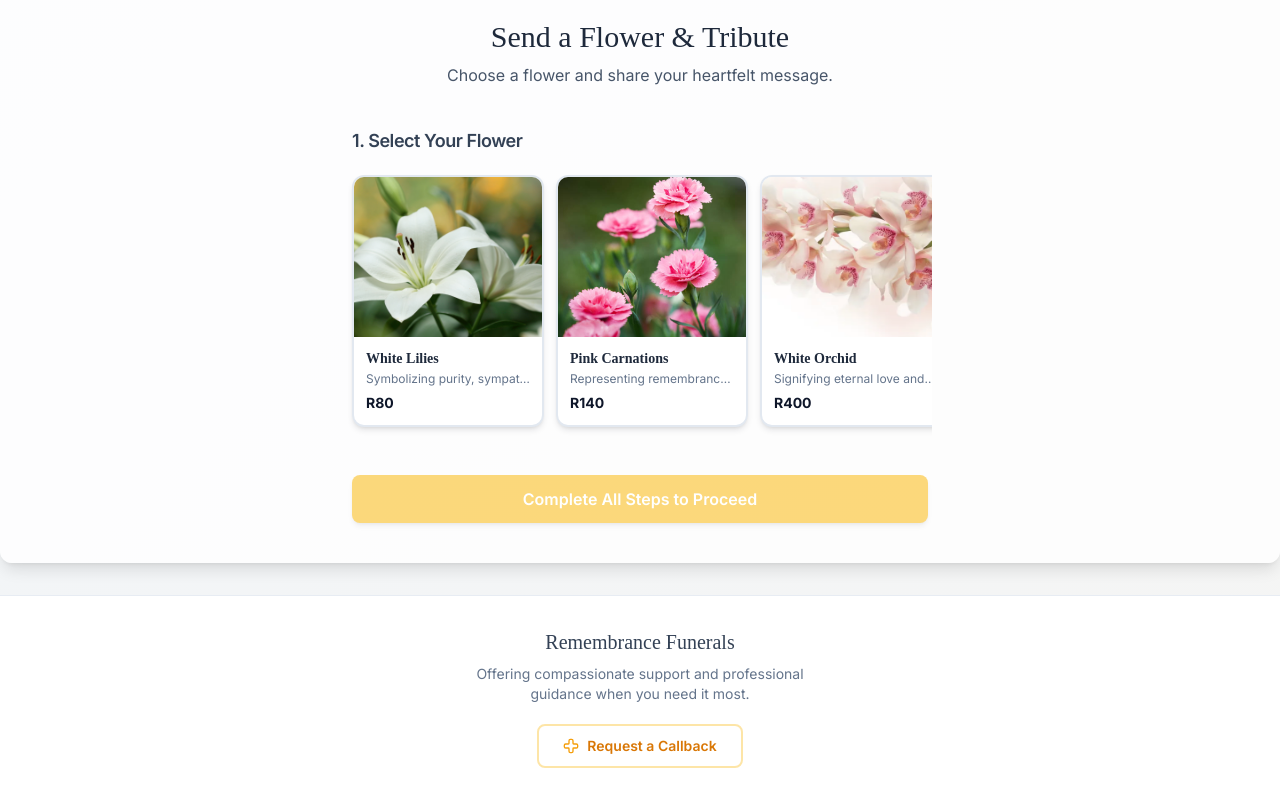
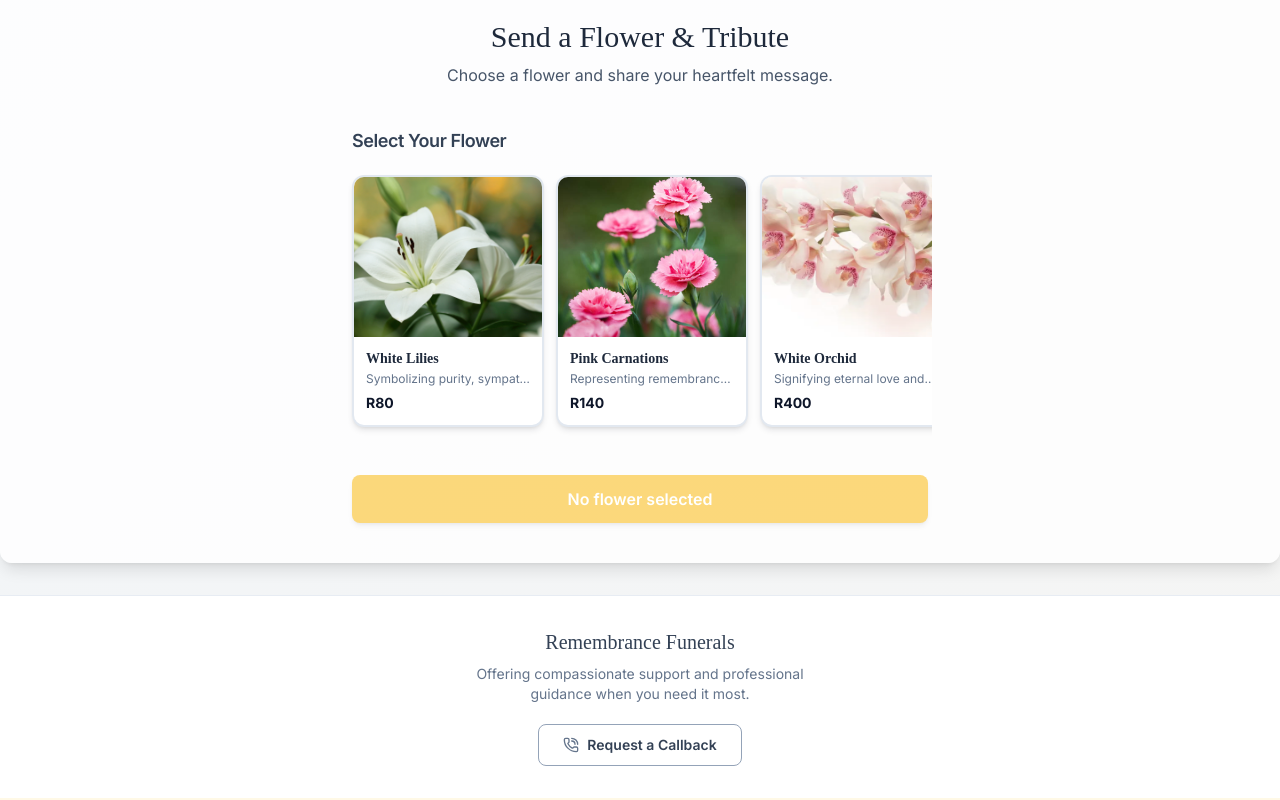
Before and after one commit to MankweAI/zokozani, a Next.js app: page / in a window 1280 px wide. Shown: the part 353-1153 px from the top of the page. Built offline with nearby package versions, Linux system fonts and the light colour scheme.

Commit message:
4th commit

```diff
--- a/app/page.tsx
+++ b/app/page.tsx
@@ -15,7 +15,7 @@ import {
   loadTributesFromLocalStorage,
   saveTributesToLocalStorage,
 } from "@/lib/localStorageUtils";
-import { Cross } from "lucide-react";
+import { PhoneCall } from "lucide-react";
 // MOCK_USER_STORAGE_KEY and MockUserData are no longer needed here
 // import { MOCK_USER_STORAGE_KEY, type MockUserData } from "@/lib/constants";
 
@@ -133,31 +133,23 @@ export default function TributePage() {
 
       {currentView === "form" && (
         <footer className="py-8 border-t border-slate-200/80 bg-white text-center">
-          {" "}
-          {/* Changed bg to white, slightly more padding */}
           <div className="max-w-lg mx-auto px-4">
-            {" "}
-            {/* Content wrapper */}
             <h4 className="text-xl font-playfair text-slate-700 mb-2">
-              {" "}
-              {/* Using Playfair for elegance, slightly larger */}
               {deceasedInfo.funeralHomeName}
             </h4>
             <p className="text-sm text-slate-500 mb-5 max-w-sm mx-auto">
-              {" "}
-              {/* Added a brief tagline */}
               Offering compassionate support and professional guidance when you
               need it most.
             </p>
             <button
               onClick={() => setIsFuneralModalOpen(true)}
-              className="text-sm text-amber-700 hover:text-amber-800 font-semibold transition-colors group flex items-center justify-center mx-auto
-                       px-6 py-2.5 border-2 border-amber-500/40 hover:border-amber-500 rounded-lg hover:bg-amber-500/10 focus:outline-none focus-visible:ring-2 focus-visible:ring-amber-500 focus-visible:ring-offset-2 focus-visible:ring-offset-white"
-              // Styled as a more prominent outline button
+              className="text-sm text-slate-700 hover:text-slate-900 font-semibold transition-colors group flex items-center justify-center mx-auto
+                       px-6 py-2.5 border border-slate-400 hover:border-slate-500 rounded-lg hover:bg-slate-100 focus:outline-none focus-visible:ring-2 focus-visible:ring-slate-500 focus-visible:ring-offset-2 focus-visible:ring-offset-slate-50"
+              // ^^^ Changes applied here for a subtle look ^^^
             >
-              <Cross
-                size={16} // Adjusted size to fit button style
-                className="mr-2 text-amber-600 group-hover:text-amber-700 transition-colors"
+              <PhoneCall
+                size={16}
+                className="mr-2 text-slate-500 group-hover:text-slate-700 transition-colors" // Icon colors also use slate
               />
               Request a Callback
             </button>
--- a/components/TributeInputComponent.tsx
+++ b/components/TributeInputComponent.tsx
@@ -201,7 +201,7 @@ const TributeInputComponent: React.FC<TributeInputComponentProps> = ({
 
           <div className="mb-8">
             <label className="block text-lg font-semibold text-slate-700 mb-3 tracking-tight">
-              1. Select Your Flower
+              Select Your Flower
             </label>
             <div className="overflow-x-auto hide-scrollbar py-2 -mx-1 px-1">
               <div className="flex space-x-3 min-w-max pb-2">
@@ -273,7 +273,7 @@ const TributeInputComponent: React.FC<TributeInputComponentProps> = ({
             {selectedFlowerId && (
               <div className="mt-6 mb-8 animate-fade-in space-y-5">
                 <label className="block text-lg font-semibold text-slate-700 tracking-tight">
-                  2. Your Details & Message
+                  Your Details & Message
                 </label>
                 <div className="space-y-4">
                   <div>
@@ -376,9 +376,9 @@ const TributeInputComponent: React.FC<TributeInputComponentProps> = ({
                 Finalizing...
               </>
             ) : selectedFlowerDetails ? (
-              `Proceed to Send R${selectedFlowerDetails.price} Tribute`
+              `Proceed to Send a R${selectedFlowerDetails.price} Flower`
             ) : (
-              "Complete All Steps to Proceed"
+              "No flower selected"
             )}
           </button>
         </div>
```
